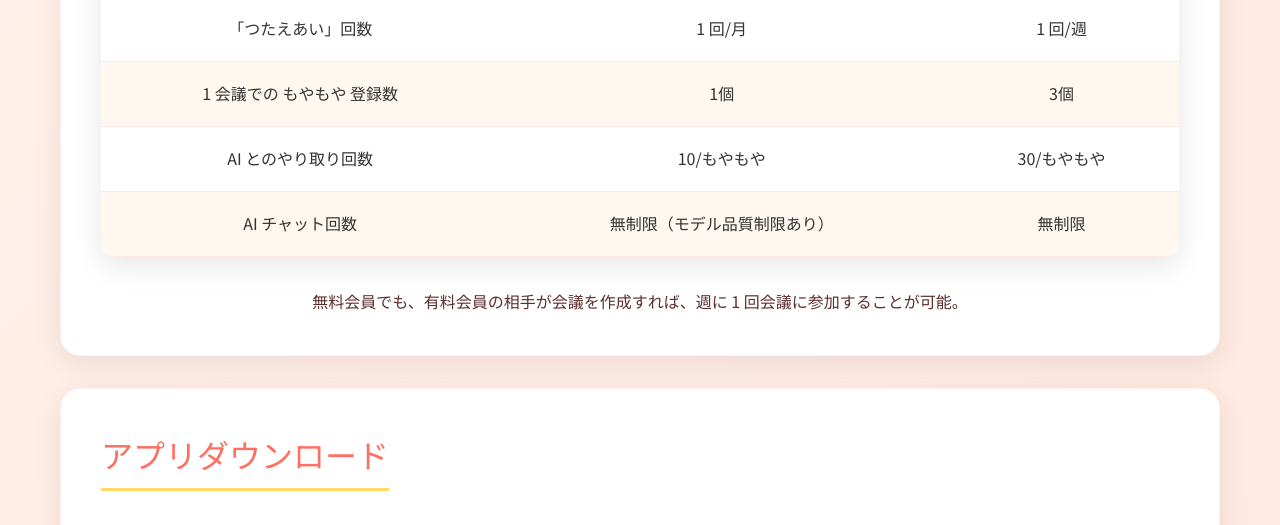
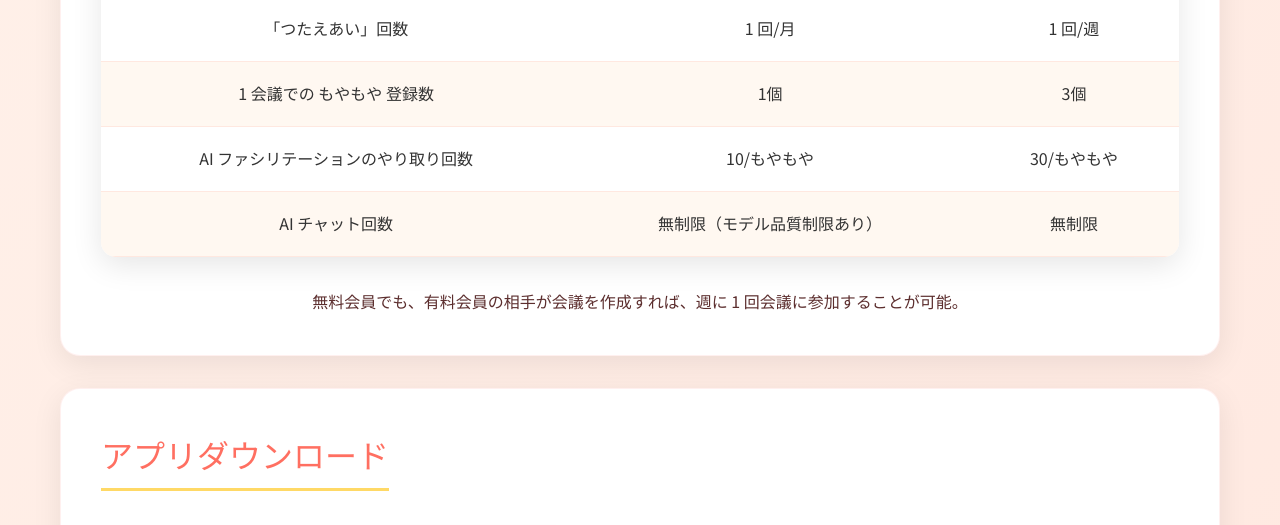
Before and after one commit to matatabinoneko/matatabinoneko.github.io, a plain HTML site: page communication-with-partner/index.html in a window 1280 px wide. Shown: the part 2584-3109 px from the top of the page. Drawn offline with Linux system fonts and the light colour scheme.

Commit message:
update muturly page

```diff
--- a/communication-with-partner/index.html
+++ b/communication-with-partner/index.html
@@ -466,7 +466,7 @@
                                 <td>3個</td>
                             </tr>
                             <tr>
-                                <td>AI とのやり取り回数</td>
+                                <td>AI ファシリテーションのやり取り回数</td>
                                 <td>10/もやもや</td>
                                 <td>30/もやもや</td>
                             </tr>
```
